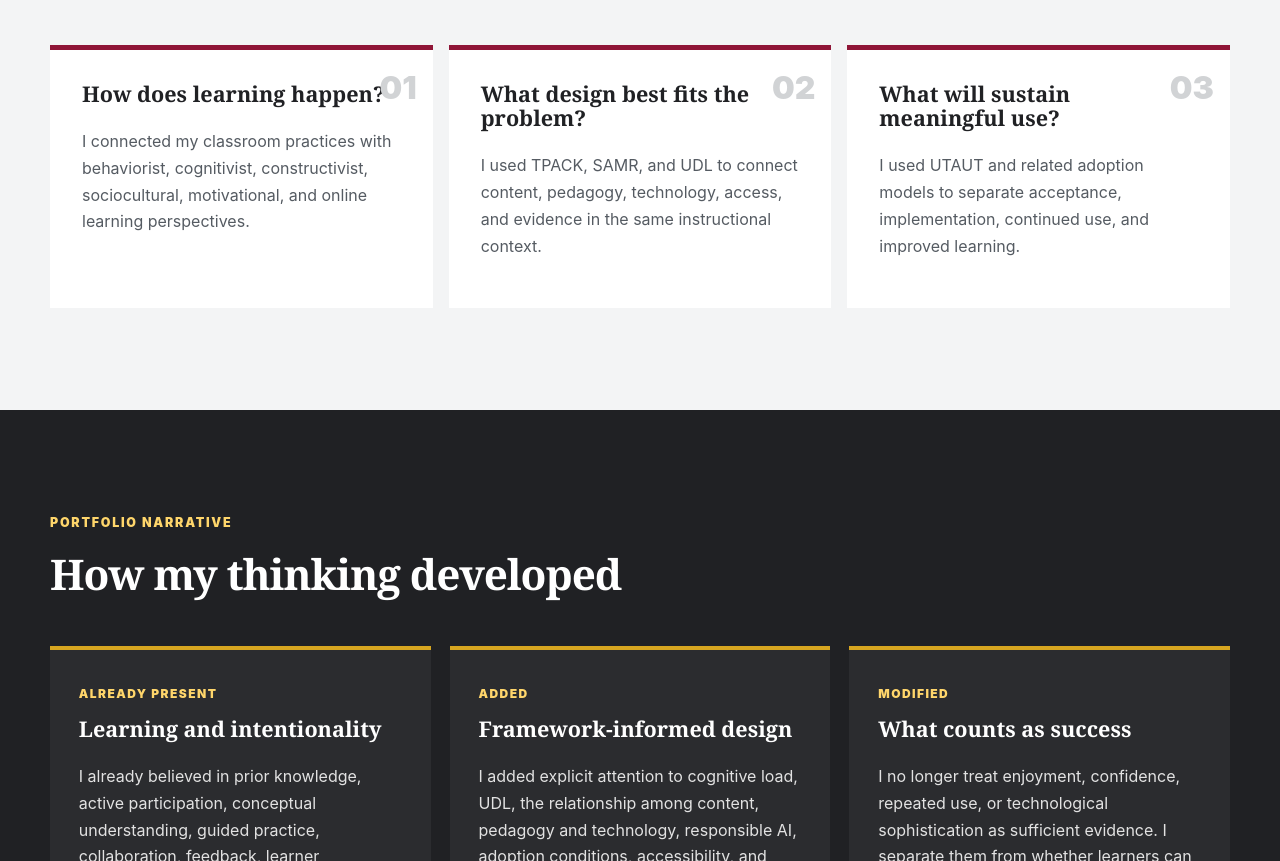
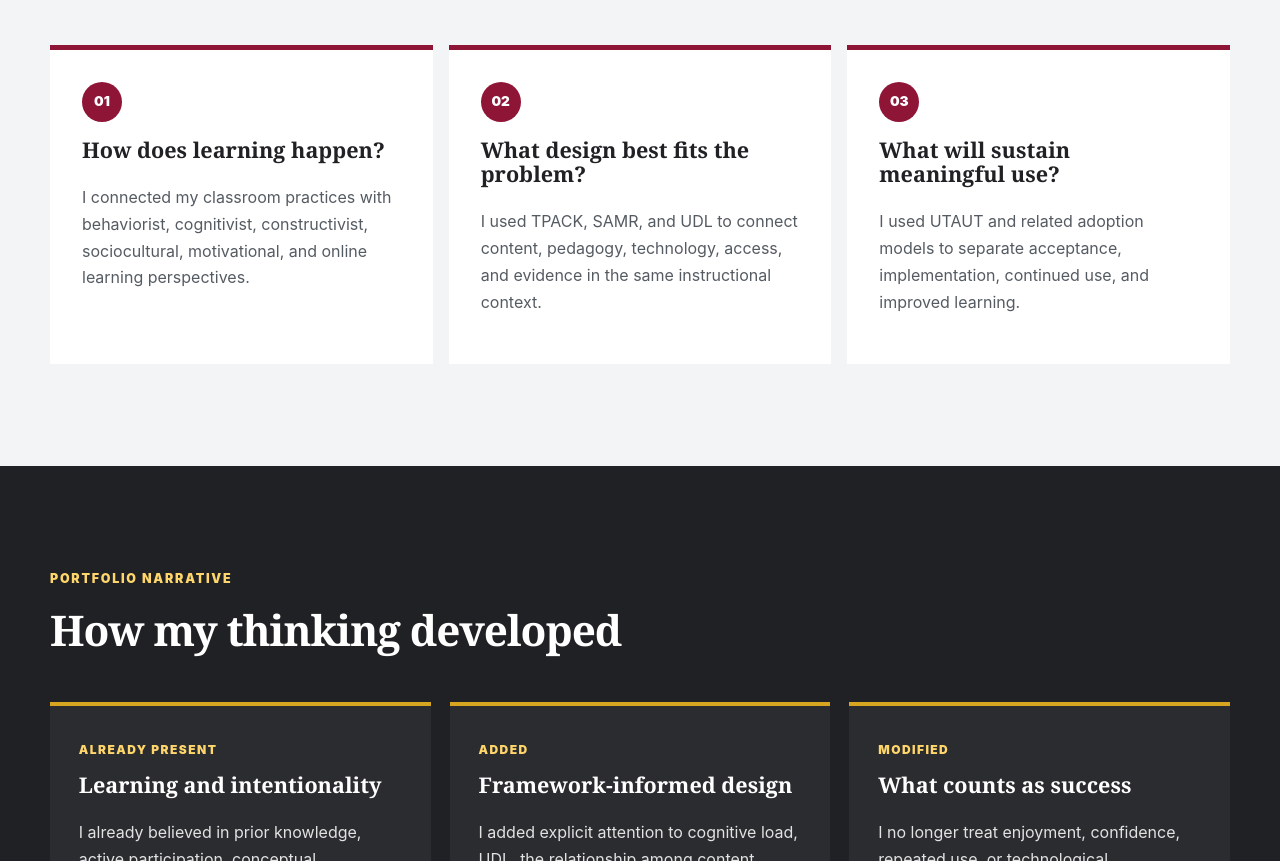
Before and after one commit to opsam9111/IT-Philosophy, a plain HTML site: page index.html in a window 1280 px wide. Shown: the part 1579-2440 px from the top of the page. Drawn offline with Linux system fonts and the light colour scheme.

Commit message:
Add files via upload

```diff
--- a/refinements.css
+++ b/refinements.css
@@ -9,6 +9,20 @@
   line-height: 1.28;
 }
 .hero-statement span { display: block; }
+
+.pathway-grid article > span {
+  position: static;
+  display: inline-grid;
+  place-items: center;
+  width: 2.5rem;
+  height: 2.5rem;
+  margin-bottom: 1rem;
+  border-radius: 50%;
+  background: var(--crimson);
+  color: #fff;
+  font-size: .85rem;
+  font-weight: 900;
+}
 @media (max-width: 640px) {
   .hero-statement { width: 100%; font-size: 1.12rem; }
 }
```
